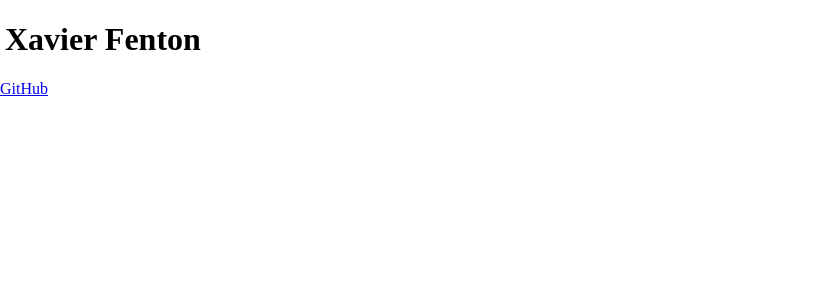
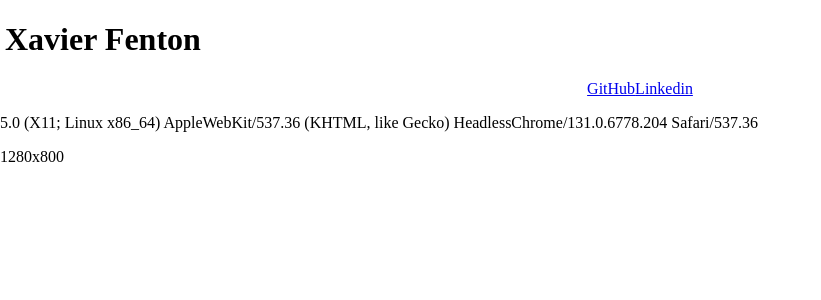
Before and after one commit to xavier-fenton/xavierf, a React (Create React App) app: page / in a window 1280 px wide. Shown: the top 300 px of the page, without its empty margins (0-821 px from the left). Built offline with nearby package versions, Linux system fonts and the light colour scheme.

Commit message:
create a timer

```diff
--- a/src/App.tsx
+++ b/src/App.tsx
@@ -1,16 +1,34 @@
 import React from 'react';
-
 import './App.css';
 
+import timer from './modules/timer'
+
 function App() {
+  // const [size, setSize] = useState({width: window.innerWidth, height: window.innerHeight })
+  // const [date, setDate] = useState()
+  let width = window.innerWidth
+  let height  = window.innerHeight
+  // })
+  const memory = navigator.appVersion
+
+
+
   return (
     <>
+
     <div className="title">
       <h1>Xavier Fenton</h1>
 
     </div>
-
-    <a className='links' href='https://github.com/xavier-fenton'>GitHub</a>
+    <div className='links'>
+      <a  href='https://github.com/xavier-fenton'>GitHub</a>
+      <a  href='https://www.linkedin.com/in/xavier-fenton-533749252/'>Linkedin</a>
+    </div>
+    <div><p>{memory}</p></div>
+    <div>{width}x{height}</div>
+    <div id='countDown'></div>
+    {/* <div>{date}</div> */}
+    {/* <div>{seconds}</div> */}
     </>
   );
 }
```
